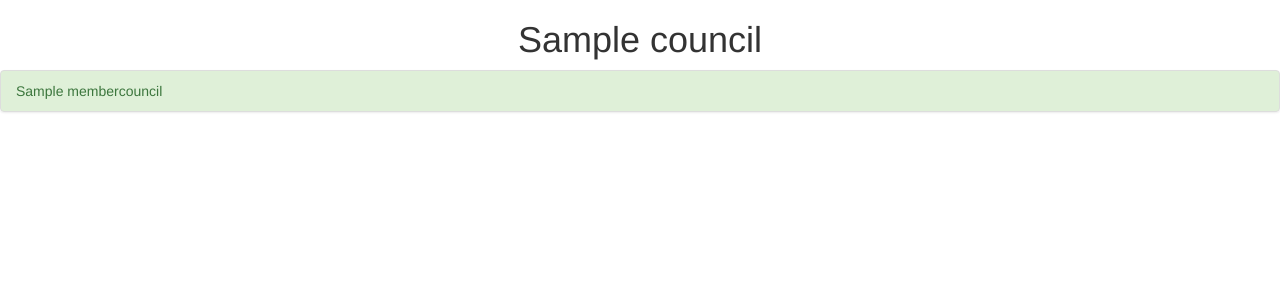
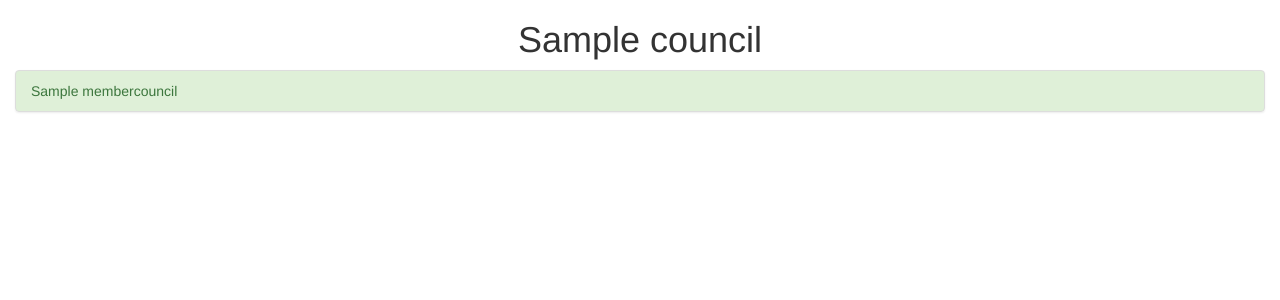
Before and after one commit to ivkil/MC-Declarations, a Python web app: template councils_members/templates/councils_members/detail.html in a window 1280 px wide. Shown: the top 300 px of the page. Run offline with Jinja, Linux system fonts and the light colour scheme; the template is opened without the code that fills it: most values are stand-ins (such as "Sample title", 1, 10 or a date in 2020); some libraries are stand-ins or nearby versions.

Commit message:
views polished

```diff
--- a/councils_members/templates/councils_members/detail.html
+++ b/councils_members/templates/councils_members/detail.html
@@ -2,6 +2,7 @@
 <html lang="en">
 <head>
     <meta charset="UTF-8">
+    <meta name="viewport" content="width=device-width, initial-scale=1">
     <title>{{ council.title }}</title>
     <link rel="stylesheet" href="https://maxcdn.bootstrapcdn.com/bootstrap/3.3.7/css/bootstrap.min.css"
           integrity="sha384-BVYiiSIFeK1dGmJRAkycuHAHRg32OmUcww7on3RYdg4Va+PmSTsz/K68vbdEjh4u" crossorigin="anonymous">
@@ -9,11 +10,13 @@
           integrity="sha384-rHyoN1iRsVXV4nD0JutlnGaslCJuC7uwjduW9SVrLvRYooPp2bWYgmgJQIXwl/Sp" crossorigin="anonymous">
 </head>
 <body>
+<div class="container-fluid">
     <h1 class="text-center">{{ council.title }}</h1>
     <ul class="list-group">
         {% for mc in council.membercouncil_set.all %}
             {% if mc.declaration %}
-            <a href="{{ mc.declaration.link_nacp }}" target="_blank" class="list-group-item list-group-item-success">
+                <a href="{{ mc.declaration.link_nacp }}" target="_blank"
+                   class="list-group-item list-group-item-success">
                     {{ mc.name }}
                 </a>
             {% else %}
@@ -21,6 +24,7 @@
             {% endif %}
         {% endfor %}
     </ul>
+</div>
 <script src="https://ajax.googleapis.com/ajax/libs/jquery/1.12.4/jquery.min.js"></script>
 </body>
 </html>
```
Lines whose indentation alone changed are shown as unchanged.
